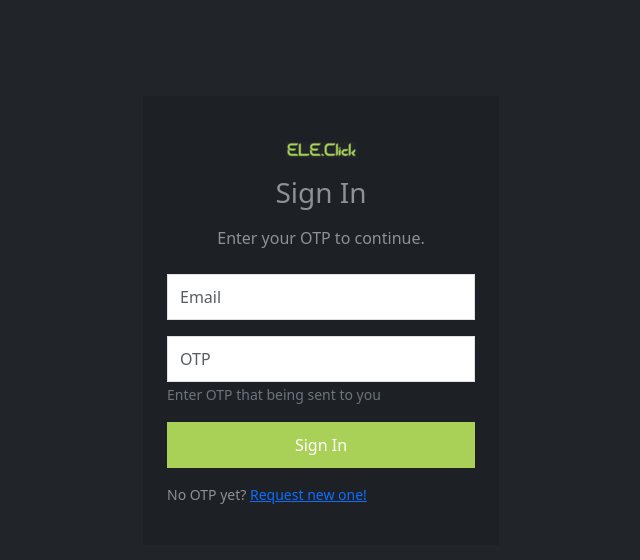
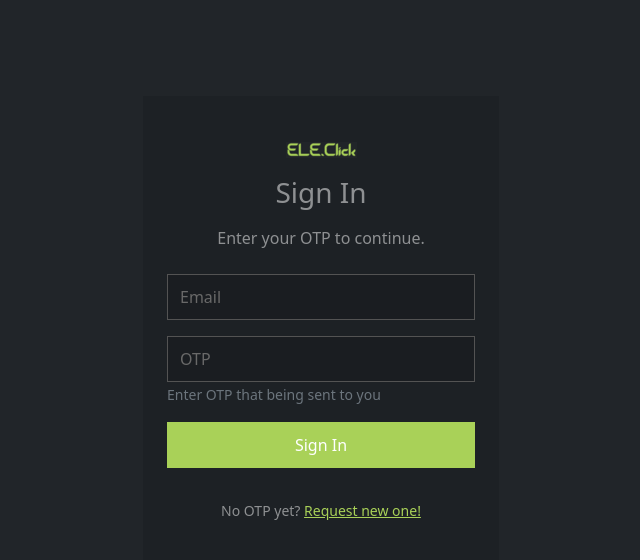
Before and after one commit to khalilleo-webagentur/short-url, a Symfony app: template templates/account/login.html.twig in a window 1280 px wide. Shown: the top 560 px of the page, without its empty margins (319-959 px from the left). Run offline with Twig, Linux system fonts and the light colour scheme; the template is opened without the code that fills it, so the values that code supplies are empty; some libraries are stand-ins or nearby versions.

Commit message:
forms input bg and border

```diff
--- a/templates/account/auth.html.twig
+++ b/templates/account/auth.html.twig
@@ -30,7 +30,8 @@
 
                         <div class="mb-3">
                             <input class="form-control" type="email" placeholder="Work email" aria-label="Email"
-                                name="_username" required style="height: 46px; border-radius: 0;">
+                                name="_username" required
+                                style="height: 46px; border-radius: 0; background-color: #0000001c;border: 1px solid #535353;color: #f0efef;">
                             <small class="text-secondary">Enter the email to receive your login code</small>
                         </div>
                         <div class="mb-3">
--- a/templates/account/login.html.twig
+++ b/templates/account/login.html.twig
@@ -29,11 +29,13 @@
 
                         <div class="mb-3">
                             <input class="form-control" type="email" placeholder="Email" aria-label="Email"
-                                name="_username" required style="height: 46px; border-radius: 0;">
+                                name="_username" required
+                                style="height: 46px; border-radius: 0; background-color: #0000001c;border: 1px solid #535353;color: #f0efef;">
                         </div>
                         <div class="mb-3">
                             <input class="form-control" type="text" placeholder="OTP" aria-label="OTP" name="otp"
-                                required style="height: 46px; border-radius: 0;">
+                                required
+                                style="height: 46px; border-radius: 0; background-color: #0000001c;border: 1px solid #535353;color: #f0efef;">
                             <small class="text-secondary">Enter OTP that being sent to you</small>
                         </div>
                         <div class="mb-3">
@@ -42,8 +44,9 @@
                         </div>
                     </form>
 
-                    <div class="my-3 small">
-                        <p class="text-white-50">No OTP yet? <a href="{{path('app_auth')}}">Request new one!</a></p>
+                    <div class="my-3 pt-3 small text-center">
+                        <p class="text-white-50">No OTP yet? <a href="{{path('app_auth')}}" class="d-color">Request new
+                                one!</a></p>
                     </div>
                 </div>
             </div>
--- a/templates/layout/base_without.html.twig
+++ b/templates/layout/base_without.html.twig
@@ -38,6 +38,34 @@
             background: #cff3ff;
         }
 
+        textarea:focus,
+        input[type="text"]:focus,
+        input[type="password"]:focus,
+        input[type="datetime"]:focus,
+        input[type="datetime-local"]:focus,
+        input[type="date"]:focus,
+        input[type="month"]:focus,
+        input[type="time"]:focus,
+        input[type="week"]:focus,
+        input[type="number"]:focus,
+        input[type="email"]:focus,
+        input[type="url"]:focus,
+        input[type="search"]:focus,
+        input[type="tel"]:focus,
+        input[type="color"]:focus,
+        .form-select:focus,
+        .form-control .btn:active,
+        .btn:focus .uneditable-input:focus {
+            border-color: none;
+            outline: 0 none;
+            border: 1px solid #a9d158 !important;
+            box-shadow: none !important;
+        }
+
+        ::placeholder {
+            color: #696969 !important;
+        }
+
         .d-dark-color {
             background-color: #0000001c;
         }
--- a/templates/static/imprint.html.twig
+++ b/templates/static/imprint.html.twig
@@ -14,11 +14,6 @@
                 <h3>impressum</h3>
 
                 Photo by <a
-                    href="https://unsplash.com/@krewellah87?utm_content=creditCopyText&utm_medium=referral&utm_source=unsplash">Andrea
-                    Tummons</a> on <a
-                    href="https://unsplash.com/photos/gray-scale-photo-of-elephant-PGk_GWHicQ0?utm_content=creditCopyText&utm_medium=referral&utm_source=unsplash">Unsplash</a>
-
-                Photo by <a
                     href="https://unsplash.com/@benjaminlehman?utm_content=creditCopyText&utm_medium=referral&utm_source=unsplash">benjamin
                     lehman</a> on <a
                     href="https://unsplash.com/photos/woman-in-black-dress-illustration-mnYSDdwunVY?utm_content=creditCopyText&utm_medium=referral&utm_source=unsplash">Unsplash</a>
--- a/templates/static/report-abuse.html.twig
+++ b/templates/static/report-abuse.html.twig
@@ -26,13 +26,14 @@
                     <div class="mb-3">
                         <label for="iMalicious" class="form-label text-white-50">Malicious Link</label>
                         <input type="text" class="form-control" id="iMalicious" placeholder="Paste link (required)"
+                        style="height: 46px; border-radius: 0; background-color: #0000001c;border: 1px solid #535353;color: #f0efef;"
                             required name="iMaliciousLink" style="height: 46px; border-radius: 0;">
                     </div>
 
                     <div class="mb-3">
                         <p class="text-white-50 mb-1">Select your Option</p>
                         <select class="form-select" aria-label="Default select sMaliciousOption"
-                            style="height: 46px; border-radius: 0;" required name="sMaliciousOption">
+                        style="height: 46px; border-radius: 0; background-color: #0000001c;border: 1px solid #535353;color: #f0efef;" required name="sMaliciousOption">
                             <option selected>---</option>
                             <option value="Span">Spam</option>
                             <option value="Phishing">Phishing</option>
@@ -44,7 +45,7 @@
 
                     <div class="mb-3">
                         <label for="iMessage" class="form-label text-white-50">Message</label>
-                        <textarea class="form-control" id="iMessage" rows="5" name="iMessage" style="border-radius: 0;"
+                        <textarea class="form-control" id="iMessage" rows="5" name="iMessage"   style="border-radius: 0; background-color: #0000001c;border: 1px solid #535353;color: #f0efef;"
                             placeholder="Type your message (optional)"></textarea>
                     </div>
 
```
Also changed, not shown: templates/account/register.html.twig (+6 -3 lines), templates/index.html.twig (+1 -6 lines), templates/layout/base.html.twig (+24 -0 lines), public/assets/img/ele.png (deleted).
